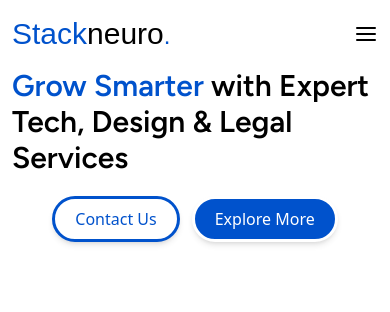
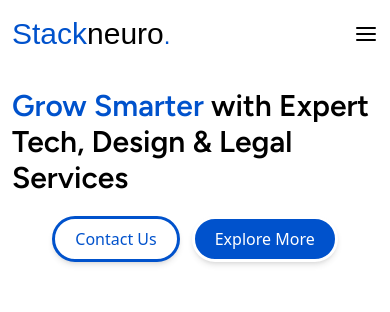
Before and after one commit to anchal-github123/Stack-enuro, a React (Vite) app: page / in a window 390 px wide. Shown: the top 312 px of the page. Built offline with nearby package versions, Linux system fonts and the light colour scheme; a web font is replaced by a local one.

Commit message:
add MobileNavIcon

```diff
--- a/src/components/Navbar.jsx
+++ b/src/components/Navbar.jsx
@@ -63,7 +63,7 @@
 <div className="hidden lg:flex">
   <Button name="Get Started" styleType="primary" ></Button>
 </div>
-<div>
+<div className="lg:hidden">
   <AlignJustify></AlignJustify>
 </div>
 
--- a/src/pages/Home.jsx
+++ b/src/pages/Home.jsx
@@ -6,7 +6,7 @@
   return (
     <>
     <div className='grid items-center gap-5  lg:grid-cols-2 container'>
-    <div className="flex flex-col gap-5">
+    <div className="mt-5 flex flex-col gap-5 lg:mt-0">
       <h1 className="text-3xl font-heading font-semibold lg:text-4xl">
         <span className="text-primary">Grow Smarter </span>with Expert Tech, Design & Legal Services
       </h1>
```
